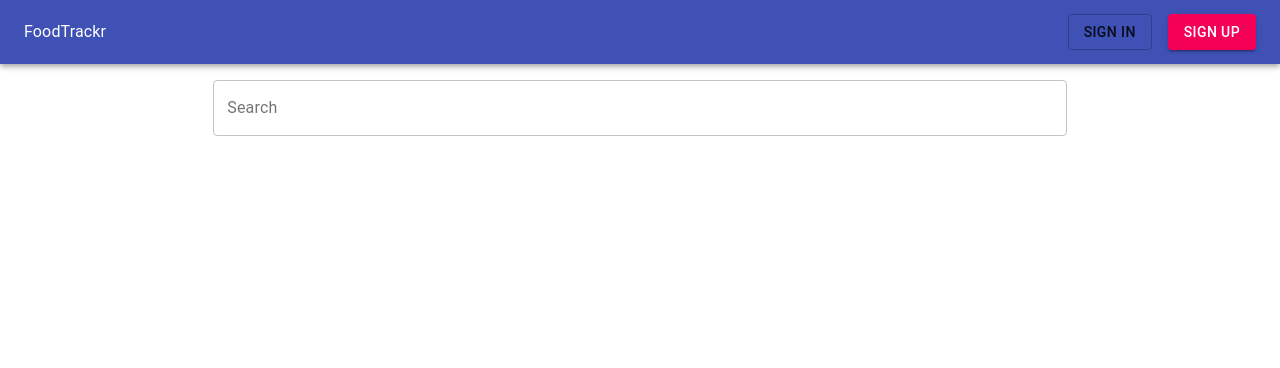
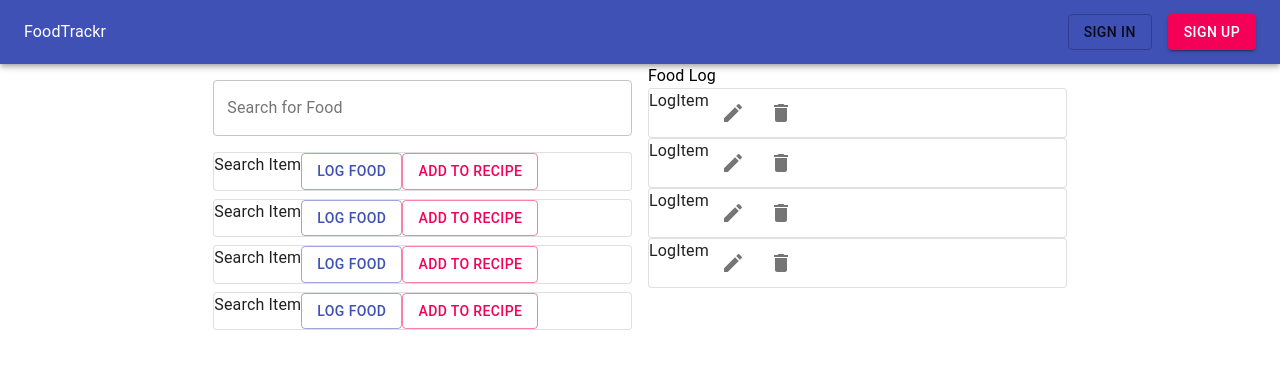
Before and after one commit to nchomsky/FoodTrackr, a React (Create React App) app: page / in a window 1280 px wide. Shown: the top 368 px of the page. Built offline with nearby package versions, Linux system fonts and the light colour scheme.

Commit message:
Add food log list

```diff
--- a/src/components/App.js
+++ b/src/components/App.js
@@ -17,11 +17,11 @@ class App extends Component {
                         <Header />
                     </Grid>
                     <Grid item container>
-                        <Grid item xs={0} sm={2} />
-                        <Grid item xs={12} sm={8}>
+                        <Grid item xs={1} sm={2} />
+                        <Grid item xs={10} sm={8}>
                             <Content />
                         </Grid>
-                        <Grid item xs={0} sm={2} />
+                        <Grid item xs={1} sm={2} />
                     </Grid>
                 </Grid>
             </div>
--- a/src/components/Content.js
+++ b/src/components/Content.js
@@ -1,13 +1,22 @@
 import React from 'react';
-import SearchBar from './SearchBar';
+import { Grid } from '@material-ui/core';
+import SearchBar from './search/SearchBar';
+import SearchList from './search/SearchList';
+import FoodLog from './food/FoodLog';
 
 const Content = () => {
 
 
     return (
-        <div>
-            <SearchBar />
-        </div>
+        <Grid container spacing={2}>
+            <Grid item xs={6}>
+                <SearchBar />
+                <SearchList />
+            </Grid>
+            <Grid item xs={6}>
+                <FoodLog />
+            </Grid>
+        </Grid>
     );
 
 };
--- /dev/null
+++ b/src/components/food/FoodLog.js
@@ -0,0 +1,28 @@
+import React from 'react';
+import LogList from './LogList';
+import { Grid, Typography } from '@material-ui/core';
+import { makeStyles } from '@material-ui/core/styles';
+
+const useStyles = makeStyles((theme) => ({
+    marginItem: {
+        marginTop: theme.spacing(1)
+    }
+}));
+
+
+// Use List Component from MaterialUI instead of card
+const FoodLog = () => {
+    const classes = useStyles();
+    return (
+        <Grid container direction="column">
+            <Grid item >
+                <Typography>Food Log</Typography>
+            </Grid>
+            <Grid item >
+                <LogList />
+            </Grid>
+        </Grid>
+    );
+}
+
+export default FoodLog;
--- /dev/null
+++ b/src/components/food/LogItem.js
@@ -0,0 +1,24 @@
+import React from 'react';
+import { Card, Typography, IconButton, Grid } from '@material-ui/core';
+import DeleteIcon from '@material-ui/icons/Delete';
+import EditIcon from '@material-ui/icons/Edit';
+
+const LogItem = () => {
+    return (
+
+        <Card variant="outlined">
+            <Grid container direction="row">
+                <Typography >LogItem</Typography>
+                <IconButton aria-label="Edit">
+                    <EditIcon />
+                </IconButton>
+                <IconButton aria-label="Delete">
+                    <DeleteIcon />
+                </IconButton>
+            </Grid>
+        </Card>
+
+    );
+}
+
+export default LogItem;
--- /dev/null
+++ b/src/components/food/LogList.js
@@ -0,0 +1,34 @@
+import React from 'react';
+import LogItem from './LogItem';
+import { Grid } from '@material-ui/core';
+import { makeStyles } from '@material-ui/core/styles';
+
+const useStyles = makeStyles((theme) => ({
+    marginItem: {
+        marginTop: theme.spacing(1)
+    }
+}));
+
+
+// Use List Component from MaterialUI instead of card
+const LogList = () => {
+    const classes = useStyles();
+    return (
+        <Grid container direction="column">
+            <Grid item >
+                <LogItem />
+            </Grid>
+            <Grid item >
+                <LogItem />
+            </Grid>
+            <Grid item >
+                <LogItem />
+            </Grid>
+            <Grid item >
+                <LogItem />
+            </Grid>
+        </Grid>
+    );
+}
+
+export default LogList;
--- a/src/components/SearchBar.js
+++ b/src/components/search/SearchBar.js
@@ -3,8 +3,9 @@ import { TextField } from '@material-ui/core';
 import { makeStyles } from '@material-ui/core/styles';
 
 const useStyles = makeStyles((theme) => ({
-    marginStyleMin: {
-        marginTop: theme.spacing(2)
+    marginSearchBar: {
+        marginTop: theme.spacing(2),
+        marginBottom: theme.spacing(1)
     }
 }));
 
@@ -13,8 +14,8 @@ const SearchBar = () => {
 
     return (
         <div>
-            <form className={classes.marginStyleMin} noValidate autoComplete="off">
-                <TextField fullWidth id="outlined-basic" label="Search" variant="outlined" />
+            <form className={classes.marginSearchBar} noValidate autoComplete="off">
+                <TextField fullWidth id="outlined-basic" label="Search for Food" variant="outlined" />
             </form>
         </div>
     );
--- /dev/null
+++ b/src/components/search/SearchItem.js
@@ -0,0 +1,19 @@
+import React from 'react';
+import { Card, Typography, Button, Grid } from '@material-ui/core';
+
+const SearchItem = () => {
+    return (
+
+        <Card variant="outlined">
+            <Grid container direction="row">
+                <Typography >Search Item</Typography>
+                <Button variant="outlined" color="primary">Log Food</Button>
+                <Button variant="outlined" color="secondary">Add to Recipe</Button>
+            </Grid>
+
+        </Card>
+
+    );
+}
+
+export default SearchItem;
--- /dev/null
+++ b/src/components/search/SearchList.js
@@ -0,0 +1,32 @@
+import React from 'react';
+import SearchItem from './SearchItem';
+import { Grid } from '@material-ui/core';
+import { makeStyles } from '@material-ui/core/styles';
+
+const useStyles = makeStyles((theme) => ({
+    marginItem: {
+        marginTop: theme.spacing(1)
+    }
+}));
+
+const SearchList = () => {
+    const classes = useStyles();
+    return (
+        <Grid container direction="column">
+            <Grid item className={classes.marginItem} >
+                <SearchItem />
+            </Grid>
+            <Grid item className={classes.marginItem} >
+                <SearchItem />
+            </Grid>
+            <Grid item className={classes.marginItem} >
+                <SearchItem />
+            </Grid>
+            <Grid item className={classes.marginItem} >
+                <SearchItem />
+            </Grid>
+        </Grid>
+    );
+}
+
+export default SearchList;
```
Also changed, not shown: 1 other file (tests, documents, lock files or other folders).
